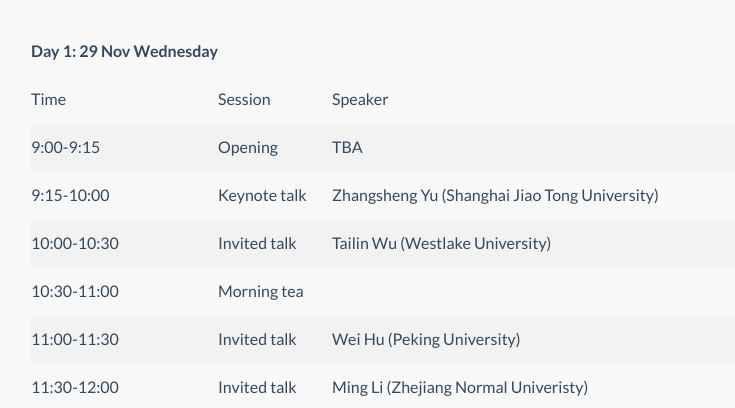
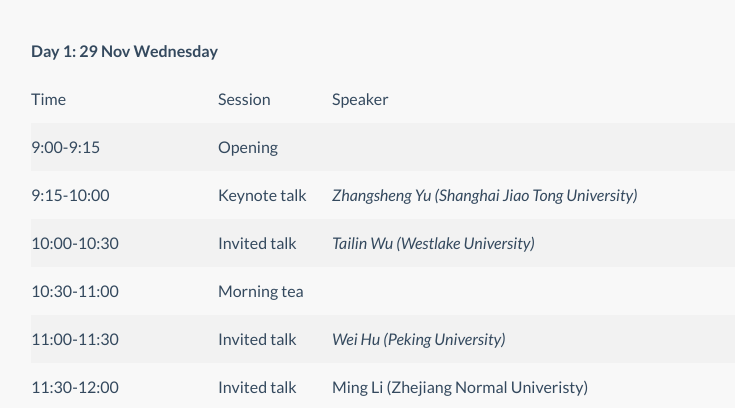
Before and after one commit to LoG2023SH/log2023sh, a plain HTML site: page index.html in a window 1280 px wide. Shown: the part 7774-8182 px from the top of the page, without its empty margins (39-774 px from the left). Drawn offline with Linux system fonts and the light colour scheme; files whose address does not match are found by name.

Commit message:
Update index.html

```diff
--- a/index.html
+++ b/index.html
@@ -566,17 +566,17 @@ function showhide(id) {
           <tr>
             <td>9:00-9:15</td>
             <td>Opening</td>
-            <td>TBA</td>
+            <td> </td>
           </tr>
           <tr>
             <td>9:15-10:00</td>
             <td>Keynote talk</td>
-            <td>Zhangsheng Yu  (Shanghai Jiao Tong University)</td>
+            <td><i>Zhangsheng Yu  (Shanghai Jiao Tong University)</i></td>
           </tr>
           <tr>
             <td>10:00-10:30</td>
             <td>Invited  talk</td>
-            <td>Tailin Wu (Westlake University)</td>
+            <td><i>Tailin Wu (Westlake University)</i></td>
           </tr>
           <tr>
             <td>10:30-11:00</td>
@@ -586,7 +586,7 @@ function showhide(id) {
           <tr>
             <td>11:00-11:30</td>
             <td>Invited  talk</td>
-            <td>Wei Hu (Peking  University)</td>
+            <td><i>Wei Hu (Peking  University)</i></td>
           </tr>
           <tr>
             <td>11:30-12:00</td>
```
